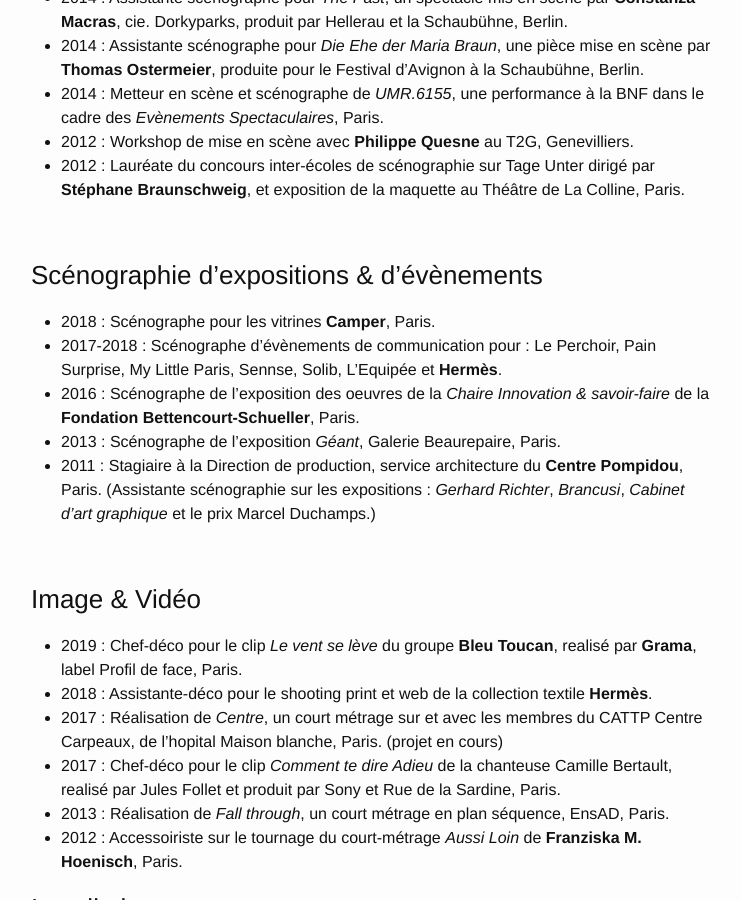
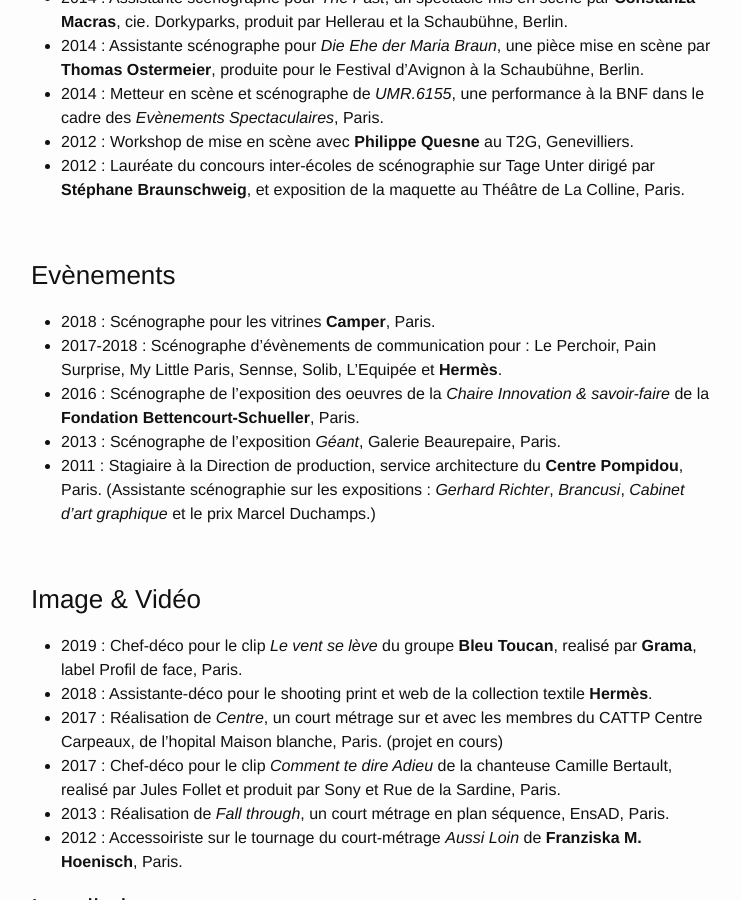
Before and after one commit to louiseds/louiseds.github.io, a Jekyll site: the page built from about.md, in a window 1280 px wide and 900 px high, scrolled down 1996 px. Shown: the whole window, without its empty margins (269-1010 px from the left). Built offline with Jekyll 4.4.1, drawn with Linux system fonts in a browser that asks for light colours; some of the changed text lies outside the part shown.

Commit message:
Update about.md

```diff
--- a/about.md
+++ b/about.md
@@ -53,7 +53,7 @@
 
 <br>
 
-### Scénographie d'expositions & d'évènements
+### Evènements
 
 * 2018 : Scénographe pour les vitrines **Camper**, Paris.
 * 2017-2018 : Scénographe d'évènements de communication pour : Le Perchoir, Pain Surprise, My Little Paris, Sennse, Solib, L'Equipée et **Hermès**.
```
Also changed, not shown: other parts of about.md (+1 -1 lines).
